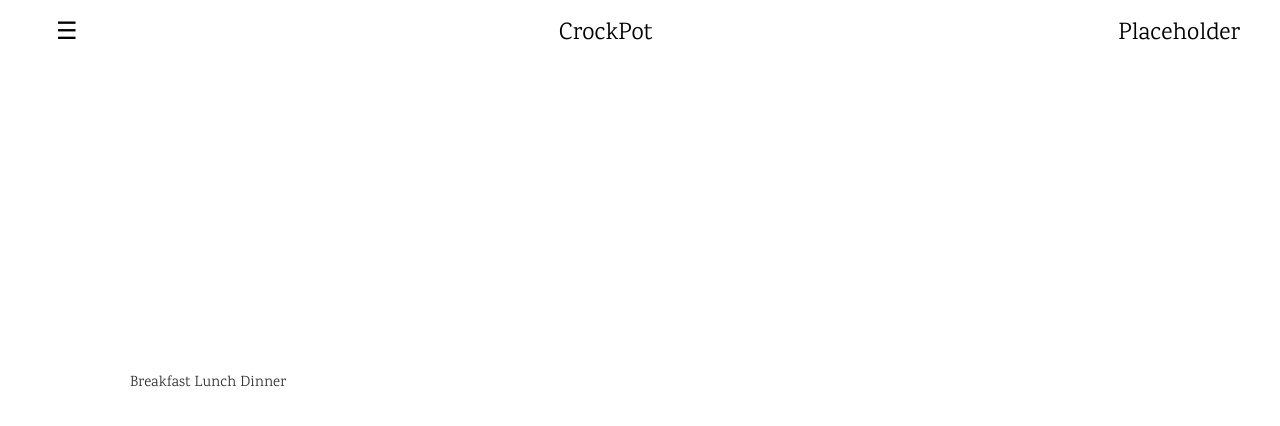
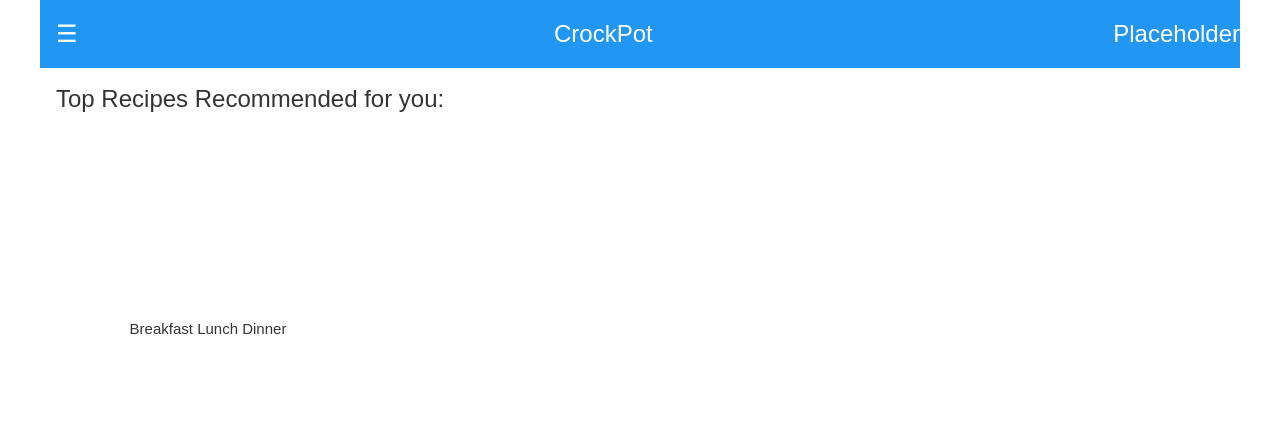
Before and after one commit to gawsk/CrockPot, a Flask app: page / in a window 1280 px wide. Shown: the top 426 px of the page. Run offline with Flask 2, Linux system fonts and the light colour scheme; data that the repository does not hold is empty; parts of the project's set-up code (start-up, migrations or seed data) failed here and were passed over; some libraries are stand-ins or nearby versions; some web fonts are replaced.

Commit message:
Add styling

```diff
--- /dev/null
+++ b/app/static/stylesheets/karma.css
@@ -0,0 +1,24 @@
+/* devanagari */
+@font-face {
+  font-family: 'Karma';
+  font-style: normal;
+  font-weight: 400;
+  src: local('Karma Regular'), local('Karma-Regular'), url(https://fonts.gstatic.com/s/karma/v7/va9I4kzAzMZRGLBpQeNHkQ.woff2) format('woff2');
+  unicode-range: U+0900-097F, U+1CD0-1CF6, U+1CF8-1CF9, U+200C-200D, U+20A8, U+20B9, U+25CC, U+A830-A839, U+A8E0-A8FB;
+}
+/* latin-ext */
+@font-face {
+  font-family: 'Karma';
+  font-style: normal;
+  font-weight: 400;
+  src: local('Karma Regular'), local('Karma-Regular'), url(https://fonts.gstatic.com/s/karma/v7/va9I4kzAzMZRGLBmQeNHkQ.woff2) format('woff2');
+  unicode-range: U+0100-024F, U+0259, U+1E00-1EFF, U+2020, U+20A0-20AB, U+20AD-20CF, U+2113, U+2C60-2C7F, U+A720-A7FF;
+}
+/* latin */
+@font-face {
+  font-family: 'Karma';
+  font-style: normal;
+  font-weight: 400;
+  src: local('Karma Regular'), local('Karma-Regular'), url(https://fonts.gstatic.com/s/karma/v7/va9I4kzAzMZRGLBoQeM.woff2) format('woff2');
+  unicode-range: U+0000-00FF, U+0131, U+0152-0153, U+02BB-02BC, U+02C6, U+02DA, U+02DC, U+2000-206F, U+2074, U+20AC, U+2122, U+2191, U+2193, U+2212, U+2215, U+FEFF, U+FFFD;
+}
--- a/app/templates/home/index.html
+++ b/app/templates/home/index.html
@@ -1,15 +1,18 @@
 {% extends "sidebar.html" %}
 
 {% block content %}
-  <div class="w3-main w3-content w3-padding" style="max-width:1200px;margin-top:100px">
+  <div class="w3-main w3-content w3-padding" style="max-width:1200px;">
+  <h3>Top Recipes Recommended for you:</h3>
     {% for lst in recipes %}
       <div class="w3-row-padding w3-padding-16 w3-center" id="food">
         {% for recipe in lst %}
-        <div class="w3-quarter">
-          <img src="{{ recipe.img_path }}" style="width:100%">
-          <h3>{{ recipe.name }}</h3>
-          <p>{{ recipe.description }}</p>
-        </div>
+          <a href="{{ url_for('recipe.view', recipe_id=recipe.id) }}">
+             <div class="w3-quarter img-thumbnail w3-round-large" style="background:white; height:400px; display:grid;">
+              <img src="{{ recipe.img_path }}" style="width:100%; max-height:150px;">
+              <h3>{{ recipe.name }}</h3>
+              <div style="overflow: scroll; overflow-x: hidden; overflow-y: auto;">{{ recipe.description }}</p></div>
+            </div>
+          </a>
         {% endfor %}
       </div>
     {% endfor %}
--- a/app/templates/recipe/add_recipe.html
+++ b/app/templates/recipe/add_recipe.html
@@ -21,6 +21,9 @@
         {{ wtf.form_field(form.category_id, class='form-control') }}
         {{ render_field(form.submit, class='btn btn-success btn-block') }}
       </form>
+      <br><br>
+      <h4>Shortcuts to Recipe Source Websites</h4>
+      <a href="https://www.allrecipes.com/"  target="_blank" ><button class="btn btn-info">AllRecipes.com</button></a>
     <div class="col-md-1"></div>
   </div>
 </div>
--- a/app/templates/recipe/view_all.html
+++ b/app/templates/recipe/view_all.html
@@ -14,10 +14,10 @@
       {% for recipe in all_recipes %}
         <li>
           <a href="{{ url_for('recipe.view', recipe_id=recipe.id) }}">
-            <button type="submit" name ="quantity_id" class="btn btn-info">EDIT</button>
+             <button type="submit" name ="quantity_id" class="btn btn-info" style="padding: 5px; padding-bottom: 2px;"><span class="glyphicon glyphicon-edit"></span></button>
           </a>
           <form action="{{ url_for('recipe.delete_recipe') }}" style="display: inline;" method="post">
-            <button type="submit" name ="recipe_id" value="{{ recipe.id }}" class="btn btn-danger">DELETE</button>
+            <button type="submit" name ="recipe_id" value="{{ recipe.id }}" class="btn btn-danger" style="padding: 5px; padding-bottom: 2px;"><span class="glyphicon glyphicon-trash"></span></button>
           </form>
           <h3 style="display: inline;"><b>{{ recipe.name }}</b></h3>
         </li>
--- a/app/templates/search/results.html
+++ b/app/templates/search/results.html
@@ -1,7 +1,7 @@
 {% extends "sidebar.html" %}
 
 {% block content %}
-Results of searching for an ingredient
+<h3>Results of searching for an ingredient</h3>
 
 <div class="container">
   <div class="row">
--- a/app/templates/sidebar.html
+++ b/app/templates/sidebar.html
@@ -5,11 +5,10 @@
 
 {% import "bootstrap/utils.html" as utils %}
 
-
 {% block styles %}
   {{ super() }}
-  <link rel="stylesheet" href="https://www.w3schools.com/w3css/4/w3.css">
-  <link rel="stylesheet" href="https://fonts.googleapis.com/css?family=Karma">
+   <link rel="stylesheet" href="{{ url_for('static', filename='stylesheets/w3.css') }}">
+  <link rel="stylesheet" href="{{ url_for('static', filename='stylesheets/karma.css') }}">
   <style>
     body,h1,h2,h3,h4,h5,h6 {font-family: "Karma", sans-serif}
     .w3-bar-block .w3-bar-item {padding:20px}
@@ -22,38 +21,39 @@
 {% endblock %}
 
 {% block navbar %}
-  <nav class="w3-sidebar w3-bar-block w3-card w3-top w3-xlarge w3-animate-left" style="display:none;z-index:2;width:20%;min-width:300px" id="mySidebar">
+  <nav class="w3-sidebar w3-light-blue w3-bar-block w3-card w3-top w3-xlarge w3-animate-left" style="display:none;z-index:2;width:20%;min-width:300px" id="mySidebar">
+
+    {% if current_user.is_active %}
     <a href="javascript:void(0)" onclick="w3_close()"
     class="w3-bar-item w3-button">☰</a>
 
-    {% if current_user.is_active %}
-      <a href="{{ url_for('recipe.add') }}" class="w3-bar-item w3-button">Add Recipe</a>
-      <a href="{{ url_for('recipe.view_all') }}" class="w3-bar-item w3-button">View all Recipes</a>
-      <a href="{{ url_for('user_mgmt.view') }}" class="w3-bar-item w3-button">Your profile</a>
+      <a href="/" class="w3-bar-item w3-button"><span class="glyphicon glyphicon-home"></span> Home</a>
+      <a href="{{ url_for('recipe.add') }}" class="w3-bar-item w3-button"><span class="glyphicon glyphicon-plus"></span> Add Recipe</a>
+      <a href="{{ url_for('recipe.view_all') }}" class="w3-bar-item w3-button"><span class="glyphicon glyphicon-leaf"></span> View all Recipes</a>
+      <a href="{{ url_for('user_mgmt.view') }}" class="w3-bar-item w3-button"><span class="glyphicon glyphicon-user"></span> Your profile</a>
       <form action="{{ url_for('search.ingrd') }}" class="w3-bar-item w3-button" method="post">
         {{ search_form.hidden_tag() }}
-        Search: {{ search_form.name(class_="form-control", placeholder="Search for an Ingredient...") }}
+
+        <span class="glyphicon glyphicon-search"></span> Search: {{ search_form.name(class_="form-control", placeholder="Search for an Ingredient...") }}
       </form>
 
 
-      </br>
-      </br>
-      </br>
-      </br>
-      </br>
-      </br>
-      </br>
-      </br>
-      <a href="{{ url_for('auth.logout') }}" class="w3-bar-item w3-button">Logout</a>
+      <a href="{{ url_for('auth.logout') }}" class="w3-bar-item w3-button w3-display-bottomleft"><span class="glyphicon glyphicon-log-out"></span> Logout</a>
     {% else %}
-      <a href="{{ url_for('auth.register') }}" class="w3-bar-item w3-button">Register</a>
-      <a href="{{ url_for('auth.login') }}" class="w3-bar-item w3-button">Login</a>
+    <a href="javascript:void(0)" onclick="w3_close()"
+    class="w3-bar-item w3-button">☰</a>
+      <a href="{{ url_for('auth.register') }}" class="w3-bar-item w3-button"><span class="glyphicon glyphicon-envelope"></span> Register</a>
+      <a href="{{ url_for('auth.login') }}" class="w3-bar-item w3-button"><span class="glyphicon glyphicon-log-in"></span> Login</a>
     {% endif %}
   </nav>
   <!-- Top menu -->
   <div class="w3-top" style="position: relative;">
-    <div class="w3-white w3-xlarge" style="max-width:1200px;margin:auto">
-      <div class="w3-button w3-padding-16 w3-left" onclick="w3_open()">☰</div>
+    <div class="w3-blue w3-xlarge" style="max-width:1200px;margin:auto">
+      {% if current_user.is_active %}
+        <div class="w3-button w3-padding-16 w3-left" onclick="w3_open()">☰</div>
+      {% else %}
+        <div class="w3-button w3-padding-16 w3-left" onclick="w3_open()">☰</div>
+      {% endif %}
       <div class="w3-right w3-padding-16">Placeholder</div>
       <a href="/"><div class="w3-center w3-padding-16">CrockPot</div></a>
     </div>
@@ -61,12 +61,12 @@
 {% endblock %}
 
 {% block content %}
-  </br></br></br></br>
+  <br>
 {% endblock %}
 
 {% block scripts %}
   <script>
-    // Script to open and close sidebar
+                                       <!-- Script to open and close sidebar -->
     function w3_open() {
         document.getElementById("mySidebar").style.display = "block";
     }
@@ -76,6 +76,5 @@
     }
   </script>
 {% endblock %}
-
   </body>
 </html>
```
Also changed, not shown: app/templates/recipe/view.html (+15 -10 lines), app/static/stylesheets/w3.css (added).
